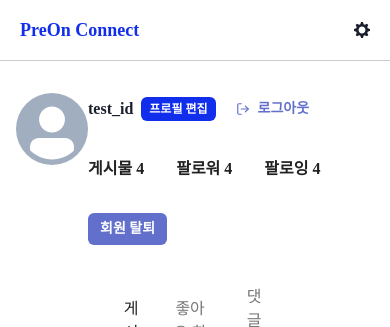
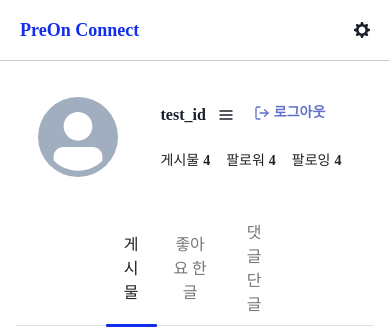
Before and after one commit to pre-on-connect/front-end, a Next.js app: page /user/1 in a window 390 px wide. Shown: the top 327 px of the page. Built offline with nearby package versions, Linux system fonts and the light colour scheme.

Commit message:
Design(사용자 페이지): UserProfileInfo 반응형 ui 완성

```diff
--- a/src/components/UserProfileInfo/index.tsx
+++ b/src/components/UserProfileInfo/index.tsx
@@ -1,50 +1,98 @@
 'use client';
-import React from 'react';
-import {Avatar, Box, Button, Flex, Image, Stack, VStack} from "@chakra-ui/react";
+import React, {MouseEventHandler, MouseEvent} from 'react';
+import {Avatar, Box, Button, Flex, Image, Stack, VStack, Text, HStack} from "@chakra-ui/react";
 import {FiLogOut} from "@react-icons/all-files/fi/FiLogOut";
+import {useMediaQuery} from "@mantine/hooks";
+import GeneralDropDown from "@/components/ui/GeneralDropdown";
+import {CustomMouseEvent} from "@/utils/types";
 
 function UserProfileInfo() {
+    const isMobile = useMediaQuery("(max-width: 767px)");
 
     // todo - 사용자정보 조회 코드 추가
     const profileImage = null;
+    const profileImageWH = ['5rem', '8rem', '12rem'];
+
+    function onClickMobileMenuItemHandler({target}: CustomMouseEvent<HTMLButtonElement>) {
+        if ((target as Node).textContent === '회원 탈퇴') {
+            console.log("회원 탈퇴");
+        }
+
+        if ((target as Node).textContent === '프로필 편집') {
+            console.log('프로필 편집');
+        }
+    }
+
     return (
-            <Flex justifyContent='space-around' p={['2rem 0','3rem 2rem','3rem 2rem']}>
+        <Flex
+            align='center'
+            justifyContent='space-around'
+            p={isMobile ? '2rem 0' : '3rem 2rem'}
+        >
             {profileImage ? (
                 <Image
                     src={profileImage}
                     alt="User profile image"
-                        width={['4.5rem', '8rem', '12rem']}
-                        height={['4.5rem', '8rem', '12rem']}
+                    width={profileImageWH}
+                    height={profileImageWH}
                     objectFit="contain"
-                        cursor="pointer"
                 />
             ) : (
                 <Avatar
                     borderRadius="full"
-                        width={['4.5rem', '8rem', '12rem']}
-                        height={['4.5rem', '8rem', '12rem']}
-                        cursor="pointer"/>
+                    width={profileImageWH}
+                    height={profileImageWH}
+                />
             )}
-                <VStack flexBasis='20rem' align='start' spacing={6} justify='center'>
-                    <Stack direction='row' spacing={[2,4,4]} align='center'>
-                        <Box fontSize={['1rem','1.2rem','1.2rem']} fontWeight='bold' >test_id</Box>
-                        <Button variant='primary-basic' size={['xs','sm','sm']} >프로필 편집</Button>
-                        <Button variant='trans-basic' size={['sm','md','md']} color='tertiary' leftIcon={<FiLogOut />} fontWeight='bold' p='0'>
-                            로그아웃
+            <VStack
+                width={isMobile ? '12rem' : '30rem'}
+                flexBasis={isMobile ? 'auto' : '20rem'}
+                align={isMobile ? 'space-between' : 'start'}
+                spacing={isMobile ? 2 : 6}
+                justify='center'
+            >
+                <Stack direction='row' spacing={isMobile ? 2 : 4} align='center'>
+                    <Flex align='center' justifyContent='center'>
+                        <Text as='b' fontSize={isMobile ? '1rem' : '1.2rem'} height='1.2rem'>
+                            test_id
+                        </Text>
+                        {
+                            isMobile ?
+                                <GeneralDropDown menuItems={['프로필 편집', '회원 탈퇴']}
+                                                 onClickMenuItemHandler={onClickMobileMenuItemHandler}/>
+                                :
+                                <Button variant='primary-basic' size={isMobile ? 'xs' : 'sm'}>
+                                    프로필 편집
+                                </Button>
+                        }
+                    </Flex>
+                    <Button
+                        variant='trans-basic'
+                        color='tertiary'
+                        size={isMobile ? 'sm' : 'md'}
+                        fontWeight='bold'
+                        alignItems='center'
+                    >
+                        <FiLogOut size='1rem'/>
+                        <Text ml='.25rem'>로그아웃</Text>
                     </Button>
                 </Stack>
-                    <Flex align='center' justifyContent='space-between'>
-                        <Box color='gray_dark_4' fontWeight='600' pr='1rem'>
-                            게시물<strong style={{marginLeft:'.25rem'}}>4</strong>
-                        </Box>
-                        <Button variant='trans-basic'>
-                            팔로워<strong style={{marginLeft:'.25rem'}}>4</strong>
-                        </Button>
-                        <Button variant='trans-basic'>
-                            팔로잉<strong style={{marginLeft:'.25rem'}}>4</strong>
-                        </Button>
-                    </Flex>
-                    <Button variant='tertiary-basic' size='sm'>회원 탈퇴</Button>
+                <HStack fontSize={isMobile ? '.875rem' : '1rem'} lineHeight='1.2rem' gap={isMobile ? 4 : 8}>
+                    <HStack color='gray_dark_4' fontWeight='inherit' gap={1}>
+                        <span>게시물</span>
+                        <strong>4</strong>
+                    </HStack>
+                    <HStack as={Button} variant='trans-basic' fontSize='inherit' fontWeight='inherit' gap={1}>
+                        <span>팔로워</span>
+                        <strong>4</strong>
+                    </HStack>
+                    <HStack as={Button} variant='trans-basic' fontSize='inherit' fontWeight='inherit' gap={1}>
+                        <span>팔로잉</span>
+                        <strong>4</strong>
+                    </HStack>
+                </HStack>
+
+                {!isMobile && <Button variant='tertiary-basic' size='sm'>회원 탈퇴</Button>}
             </VStack>
         </Flex>
     );
--- a/src/styles/chakraTheme.ts
+++ b/src/styles/chakraTheme.ts
@@ -84,6 +84,7 @@ export const chakraTheme = extendTheme({
                 'trans-basic': (props: StyleFunctionProps) => ({
                     bgColor: 'transparent',
                     color: props.color || 'gray_dark_4',
+                    p:'0',
                     _hover: {
                         bgColor: 'transparent',
                         color: props.color || 'gray_dark_4'
@@ -92,6 +93,7 @@ export const chakraTheme = extendTheme({
                 'trans-hover': {
                     bgColor: 'transparent',
                     color: (props: StyleFunctionProps) => props.color,
+                    p:'0',
                     _hover: (props: StyleFunctionProps) => ({
                         bgColor: 'transparent',
                         color: props.hoverColor,
```
Lines whose indentation alone changed are shown as unchanged.
